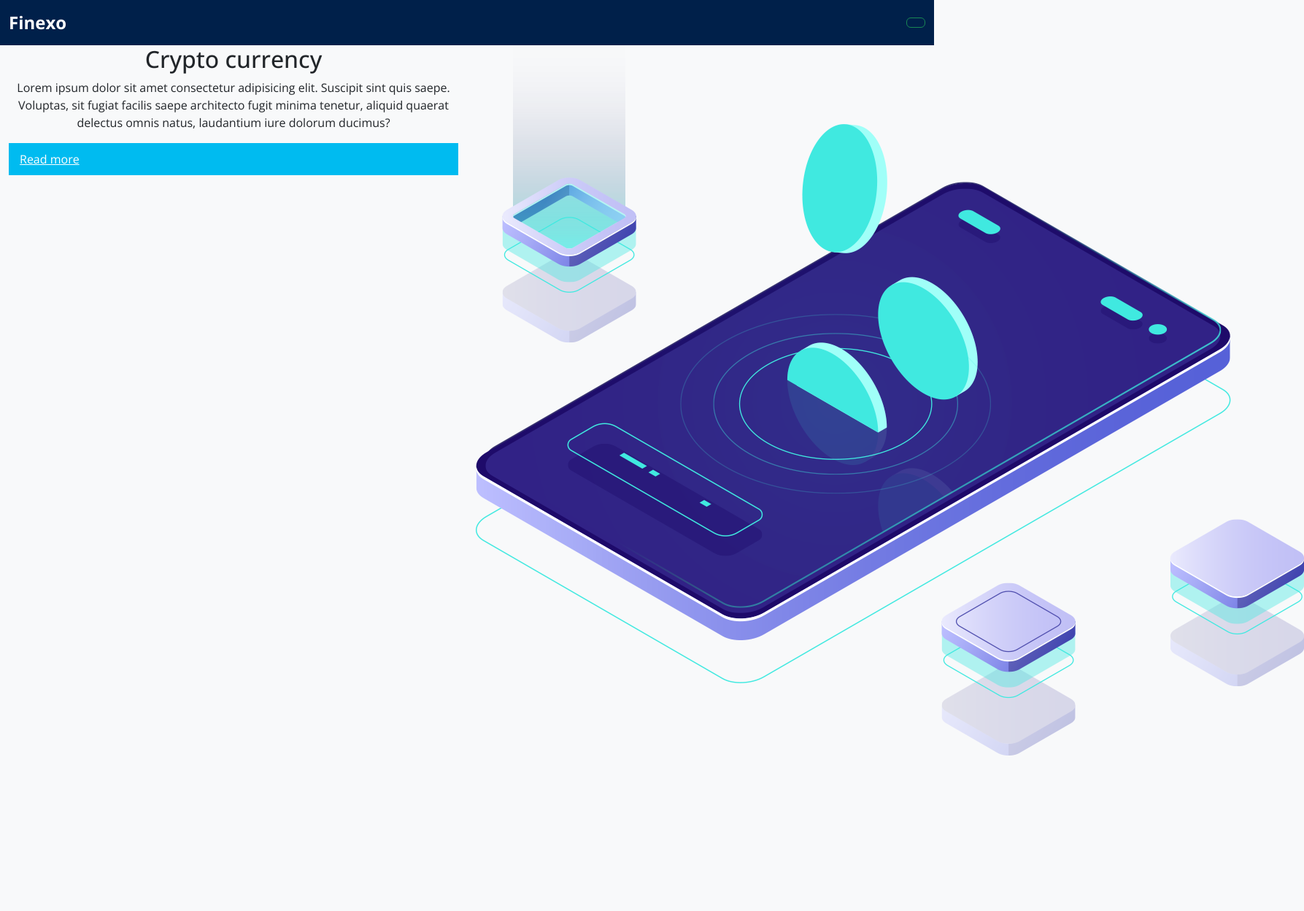
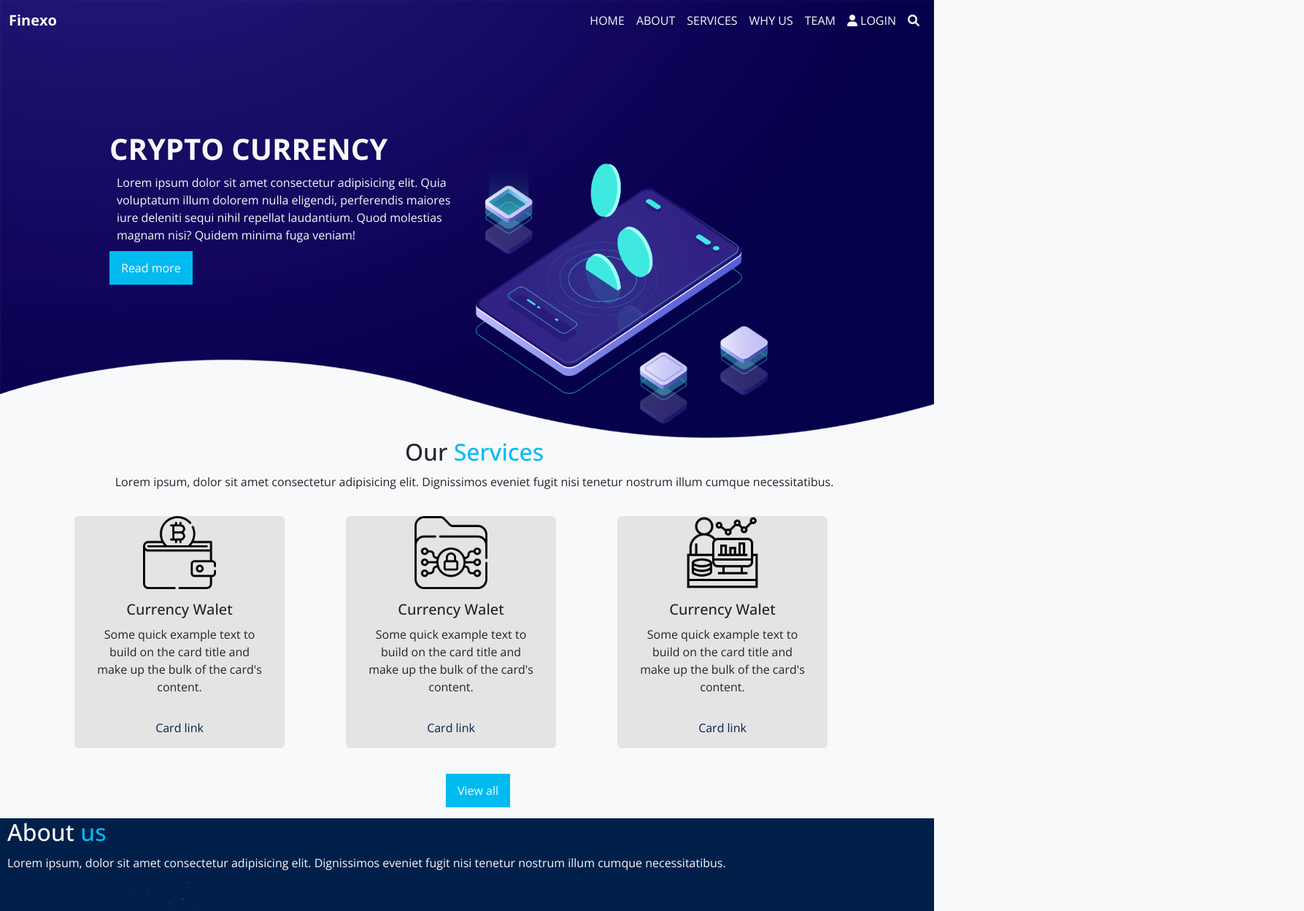
Before and after one commit to BDominik-menemjo/web_projekt, a plain HTML site: page Finexo/index.html in a window 1280 px wide. Shown: the top 1248 px of the page at 73% size, 1787 px wide, since content can reach past the window. Before the commit the page ends 1035 px from the top, so only its background shows below. Drawn offline with nearby package versions, Linux system fonts and the light colour scheme; files that its build step writes are made by us from their sources.

Commit message:
kis meló, ez van

```diff
--- a/Finexo/css/main.css
+++ b/Finexo/css/main.css
@@ -1,13 +1,110 @@
 @import url('https://fonts.googleapis.com/css2?family=Open+Sans:ital,wght@0,300..800;1,300..800&display=swap');
 
-body{
+body {
     font-family: "Open Sans", sans-serif;
     background-color: #f8f9fa;
 }
 
-.navbar{
-    background-color: #00204a;
+.navbar {
+    position: absolute;
 }
 
-.navbar-brand{
+.navbar-brand {
+    font-weight: 700;
 }
+
+.nav-link, .navbar-brand {
+    color: #f8f9fa;
+}
+
+.nav-link {
+    text-transform: uppercase;
+}
+
+.nav-link.active {
+    color: #00bbf0;
+}
+
+.header {
+    background-image: url("../assets/hero-bg.png");
+    padding-top: 56px;
+    background-repeat: round;
+    background-size: cover;
+    height: 600px;
+    padding: 130px 150px;
+    display: flex;
+    justify-content: space-between;
+}
+
+.sliderkep {
+    width: 400px;
+    height: 400px;
+}
+
+.szoveg {
+    color: #f8f9fa;
+}
+
+.btn1 {
+
+    padding: 10px 15px;
+    background-color: #00bbf0;
+    color: #f8f9fa;
+    border-radius: 0;
+}
+
+.kozep {
+    margin-top: 50px;
+}
+
+.card {
+    border: none;
+    background-color: #e4e4e4;
+    display: block;
+    margin-left: auto;
+    margin-right: auto;
+    width: 50%;
+    margin: 20px;
+}
+
+.gombos {
+    text-align: center;
+    margin: 15px;
+}
+
+.cards {
+    text-align: center;
+}
+
+h2, p {
+    margin: 10px;
+}
+
+.ourServices {
+    margin-bottom: 15px;
+}
+
+.blue {
+    color: #00bbf0;
+    text-decoration: none;
+}
+
+.card-link {
+    text-decoration: none;
+    color: #00204a;
+}
+
+.card-img-top {
+    width: 100px;
+    height: 100px;
+}
+
+.aboutus {
+    background-color: #00204a;
+    color: #f8f9fa;
+}
+
+.aboutimg {
+    width: 530px;
+    height: 500px;
+}
--- a/Finexo/index.html
+++ b/Finexo/index.html
@@ -3,97 +3,128 @@
   <head>
     <meta charset="UTF-8">
     <meta name="viewport" content="width=device-width, initial-scale=1.0">
+    <link href="https://cdn.jsdelivr.net/npm/bootstrap@5.3.3/dist/css/bootstrap.min.css" rel="stylesheet"
+      integrity="sha384-QWTKZyjpPEjISv5WaRU9OFeRpok6YctnYmDr5pNlyT2bRjXh0JMhjY6hW+ALEwIH" crossorigin="anonymous">
+    <script src="https://cdn.jsdelivr.net/npm/bootstrap@5.3.3/dist/js/bootstrap.bundle.min.js"
+      integrity="sha384-YvpcrYf0tY3lHB60NNkmXc5s9fDVZLESaAA55NDzOxhy9GkcIdslK1eN7N6jIeHz"
+      crossorigin="anonymous"></script>
+    <link rel="stylesheet" href="https://cdnjs.cloudflare.com/ajax/libs/font-awesome/6.0.0-beta3/css/all.min.css">
+    <link rel="stylesheet" href="./css/main.css">
     <title>Finexo</title>
-        <link href="https://cdn.jsdelivr.net/npm/bootstrap@5.3.3/dist/css/bootstrap.min.css" rel="stylesheet" integrity="sha384-QWTKZyjpPEjISv5WaRU9OFeRpok6YctnYmDr5pNlyT2bRjXh0JMhjY6hW+ALEwIH" crossorigin="anonymous">
-        <link rel="stylesheet" href="main.css">
-        <style>
-          @import url('https://fonts.googleapis.com/css2?family=Open+Sans:ital,wght@0,300..800;1,300..800&display=swap');
-
-          body{
-              font-family: "Open Sans", sans-serif;
-              background-color: #f8f9fa;
-          }
-
-          .navbar{
-              background-color: #00204a;
-          }
-
-          .navbar-brand{
-            font-weight: bold;
-            font-size: 24px;
-            color: #fff;
-          }
-          .nav-link{
-            color: #fff;
-            text-transform: uppercase;
-          }
-          .navbar .nav-link.active{
-            color:#00aaff;
-          }
-          .btn1{
-            display: block;
-            padding: 10px 15px;
-            background-color: #00bbf0;
-            color: #fff;
-            border-radius: 0;
-            border: none;
-          }
-
-        </style>
   </head>
   <body>
-        <head>
-            <nav class="navbar navbar-expand-lg">
+    <header>
+      <nav class="navbar navbar-expand-lg w-100">
         <div class="container-fluid">
           <a class="navbar-brand" href="#">Finexo</a>
-                <button class="navbar-toggler" type="button" data-bs-toggle="collapse" data-bs-target="#navbarSupportedContent" aria-controls="navbarSupportedContent" aria-expanded="false" aria-label="Toggle navigation">
+          <button class="navbar-toggler" type="button" data-bs-toggle="collapse" data-bs-target="#navbarNav"
+            aria-controls="navbarNav" aria-expanded="false" aria-label="Toggle navigation">
             <span class="navbar-toggler-icon"></span>
-                  <div class="collapse navbar-collapse mb-auto" id="navbarSupportedContent">
-                    <ul class="navbar-nav mb-2 mb-lg-0 ml-auto">
+          </button>
+          <div class="collapse navbar-collapse navright d-flex justify-content-end w-100" id="navbarNav">
+            <ul class="navbar-nav">
               <li class="nav-item">
-                        <a class="nav-link active" aria-current="page" href="#">Home</a>
+                <a class="nav-link" href="#">Home</a>
               </li>
               <li class="nav-item">
                 <a class="nav-link" href="#">About</a>
               </li>
-                      <li class="nav-item"></li>
+              <li class="nav-item">
                 <a class="nav-link" href="#">Services</a>
               </li>
-                      <li class="nav-item"></li>
+              <li class="nav-item">
                 <a class="nav-link" href="#">Why us</a>
               </li>
               <li class="nav-item">
                 <a class="nav-link" href="#">Team</a>
               </li>
-                      <li class="nav-item"></li>
-                        <a class="nav-link" href="#">Login  </a>
+              <li class="nav-item">
+                <a class="nav-link" href="#"><i class="fa fa-user"></i> Login</a>
+              </li>
+              <li class="nav-item">
+                <a class="nav-link" href="#"><i class="fa fa-search"></i></i></a>
               </li>
             </ul>
-                    <form class="d-flex" role="search">
-                      <input class="form-control me-2" type="search" placeholder="Search" aria-label="Search">
-                      <button class="btn btn-outline-success" type="submit"></button>
-                    </form>
           </div>
         </div>
       </nav>
-        </head>
-        <main>
-            <!--CRYPTO-->
-            <div class="container-fluid">
-                <div class="row">
-                    <div class="col-lg-6 slider-title">
-                        <h2 class="text-center">Crypto currency</h2>
-                        <p class="text-center">Lorem ipsum dolor sit amet consectetur adipisicing elit. Suscipit sint quis saepe. Voluptas, sit fugiat facilis saepe architecto fugit minima tenetur, aliquid quaerat delectus omnis natus, laudantium iure dolorum ducimus?</p>
-                        <a href="#" class="btn1">Read more</a>
+    </header>
+    <div class="header">
+      <div class="row kozep">
+        <div class="col-lg-6 szoveg">
+          <h1><strong>CRYPTO CURRENCY</strong></h1>
+          <p>Lorem ipsum dolor sit amet consectetur adipisicing elit. Quia voluptatum illum dolorem nulla eligendi, perferendis maiores iure deleniti sequi nihil repellat laudantium. Quod molestias magnam nisi? Quidem minima fuga veniam!</p>
+          <a href="#" class="btn btn1">Read more</a>
         </div>
-                    <div class="col-lg-6">
-                        <img src="./assets/slider-img.png" alt="" class="hero-image">
+        <div class="col-lg-5">
+          <img class="sliderkep" src="./assets/slider-img.png" alt="slider">
         </div>
       </div>
     </div>
-        </main>
-        <script src="https://cdn.jsdelivr.net/npm/@popperjs/core@2.11.8/dist/umd/popper.min.js" integrity="sha384-I7E8VVD/ismYTF4hNIPjVp/Zjvgyol6VFvRkX/vR+Vc4jQkC+hVqc2pM8ODewa9r" crossorigin="anonymous"></script>
-        <script src="https://cdn.jsdelivr.net/npm/bootstrap@5.3.3/dist/js/bootstrap.min.js" integrity="sha384-0pUGZvbkm6XF6gxjEnlmuGrJXVbNuzT9qBBavbLwCsOGabYfZo0T0to5eqruptLy" crossorigin="anonymous"></script>
-        <script src="https://cdn.jsdelivr.net/npm/bootstrap@5.3.3/dist/js/bootstrap.bundle.min.js" integrity="sha384-YvpcrYf0tY3lHB60NNkmXc5s9fDVZLESaAA55NDzOxhy9GkcIdslK1eN7N6jIeHz" crossorigin="anonymous"></script>
+    <section class="Services">
+      <div class="container">
+        <div class="row cards">
+          <h2>Our <a class="blue">Services</a></h2>
+          <p class="ourServices"> Lorem ipsum, dolor sit amet consectetur adipisicing elit. Dignissimos eveniet fugit nisi tenetur nostrum illum cumque necessitatibus.</p>
+          <div class="row">
+            <div class="col-md-4">
+              <div class="card" style="width: 18rem;">
+                <img src="./assets/s1.png" class="card-img-top" alt="...">
+                <div class="card-body">
+                  <h5 class="card-title">Currency Walet</h5>
+                  <p class="card-text">Some quick example text to build on the card title and make up the bulk of the
+                    card's content.</p>
+                </div>
+                <div class="card-body">
+                  <a href="#" class="card-link">Card link</a>
+                </div>
+              </div>
+            </div>
+            <div class="col-md-4">
+              <div class="card" style="width: 18rem;">
+                <img src="./assets/s2.png" class="card-img-top" alt="...">
+                <div class="card-body">
+                  <h5 class="card-title">Currency Walet</h5>
+                  <p class="card-text">Some quick example text to build on the card title and make up the bulk of the
+                    card's content.</p>
+                </div>
+                <div class="card-body">
+                  <a href="#" class="card-link">Card link</a>
+                </div>
+              </div>
+            </div>
+            <div class="col-md-4">
+              <div class="card" style="width: 18rem;">
+                <img src="./assets/s3.png" class="card-img-top" alt="...">
+                <div class="card-body">
+                  <h5 class="card-title">Currency Walet</h5>
+                  <p class="card-text">Some quick example text to build on the card title and make up the bulk of the
+                    card's content.</p>
+                </div>
+                <div class="card-body">
+                  <a href="#" class="card-link">Card link</a>
+                </div>
+              </div>
+            </div>
+          </div>
+          <div class="gombos">
+            <a href="#" class="btn btn1">View all</a>
+          </div>
+        </div>
+      </div>
+    </section>
+    <section class="aboutus">
+      <div class="row">
+        <h2>About <a class="blue">us</a></h2>
+          <p class="ourServices"> Lorem ipsum, dolor sit amet consectetur adipisicing elit. Dignissimos eveniet fugit nisi tenetur nostrum
+            illum cumque necessitatibus.</p>
+      </div>
+      <div class="row">
+        <div class="col">
+          <img class="aboutimg" src="./assets/about-img.png" alt="" srcset="">
+        </div>
+        <div class="col"></div>
+      </div>
+    </section>
   </body>
 </html>
```
Lines whose indentation alone changed are shown as unchanged.
